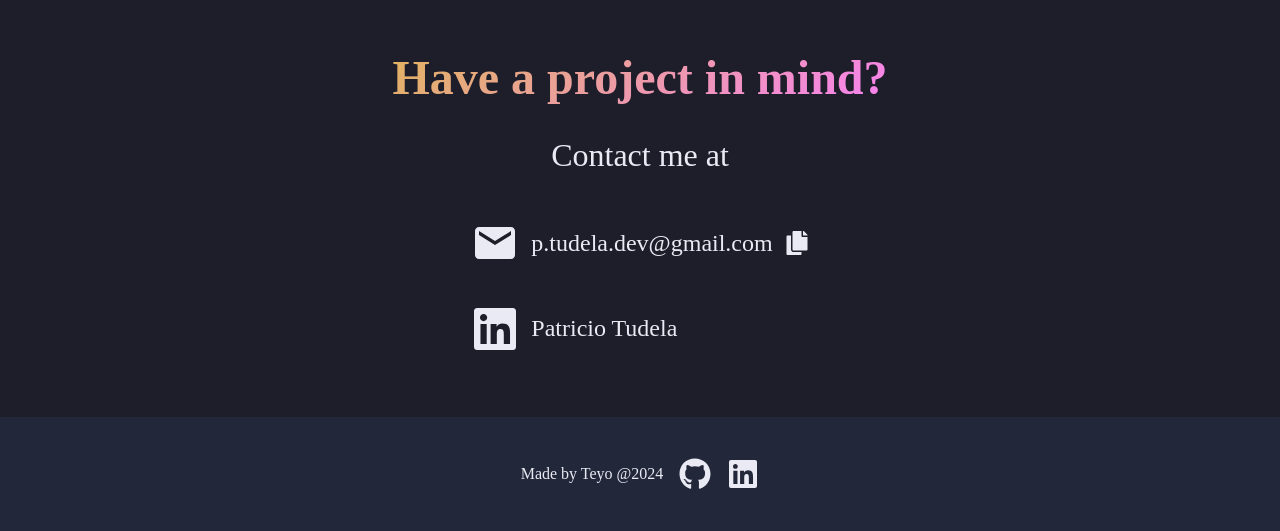
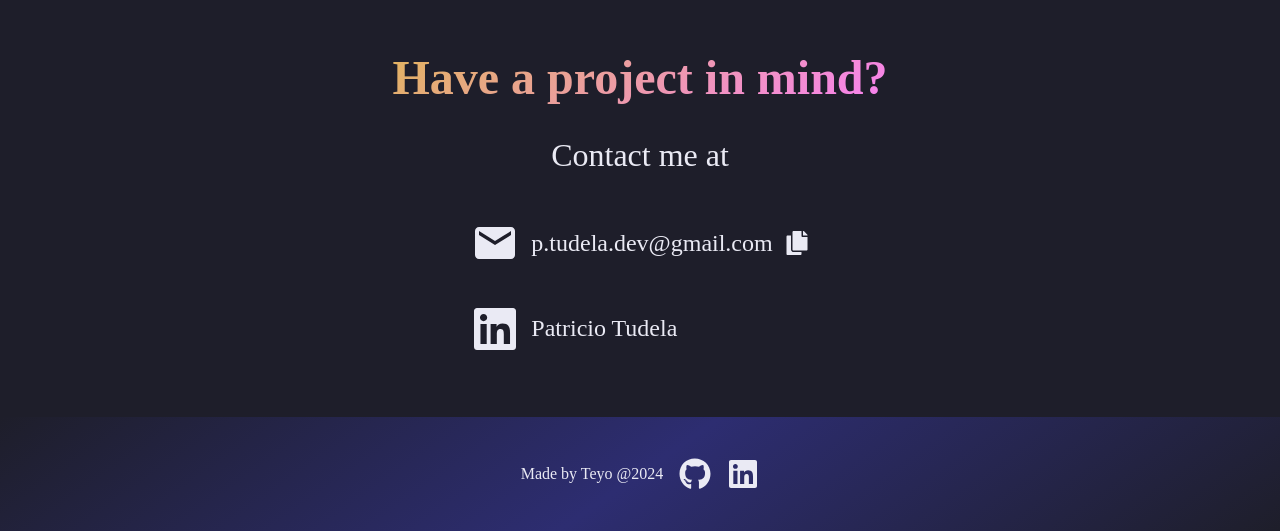
Before and after one commit to PatoTey/portfolio2024, a React (Vite) app: page / in a window 1280 px wide. Shown: the part 3068-3599 px from the top of the page. Built offline with nearby package versions, Linux system fonts and the light colour scheme; a web font is replaced by a local one.

Commit message:
modified some styles

```diff
--- a/src/index.css
+++ b/src/index.css
@@ -29,6 +29,23 @@ input, button, textarea, select {
 h1,h2,h3,h4,h5,h6 {
 	text-wrap: balance;
 }
+
+.footer {
+	display: flex;
+	flex-direction: row;
+	margin-top: 3em;
+	background-image: linear-gradient(145deg, var(--bgColor), var(--secondary), var(--bgColor));
+	background-color: #22273a;
+	padding: 2em;
+	align-items: center;
+	justify-content: center;
+	gap: 1em;
+}
+
+.footer-link{
+	font-size: 2rem;
+}
+
 
 /**Keyframe/Media/Others Section ----------------------------------------------------------------------------------------------------------------------**/
 @keyframes shine {
@@ -181,14 +198,3 @@ h1,h2,h3,h4,h5,h6 {
 		text-align: center;
 	}
 }
-/*
-@media (prefers-reduced-motion: reduce){
-	*, *::before, *::after {
-		animation-duration: 0.01ms !important;
-		animation-iteration-count: 1 !important;
-		transition-duration: 0.01ms !important;
-		scroll-behavior: auto !important;
-		transition: none;
-	}
-}
-*/
--- a/src/styles/projects.css
+++ b/src/styles/projects.css
@@ -125,21 +125,6 @@
 	color: yellow;
 }
 
-.footer {
-	display: flex;
-	flex-direction: row;
-	margin-top: 3em;
-	background-color: #22273a;
-	padding: 2em;
-	align-items: center;
-	justify-content: center;
-	gap: 1em;
-}
-
-.footer-link{
-	font-size: 2rem;
-}
-
 .unlink {
 	color: inherit;
 }
```
